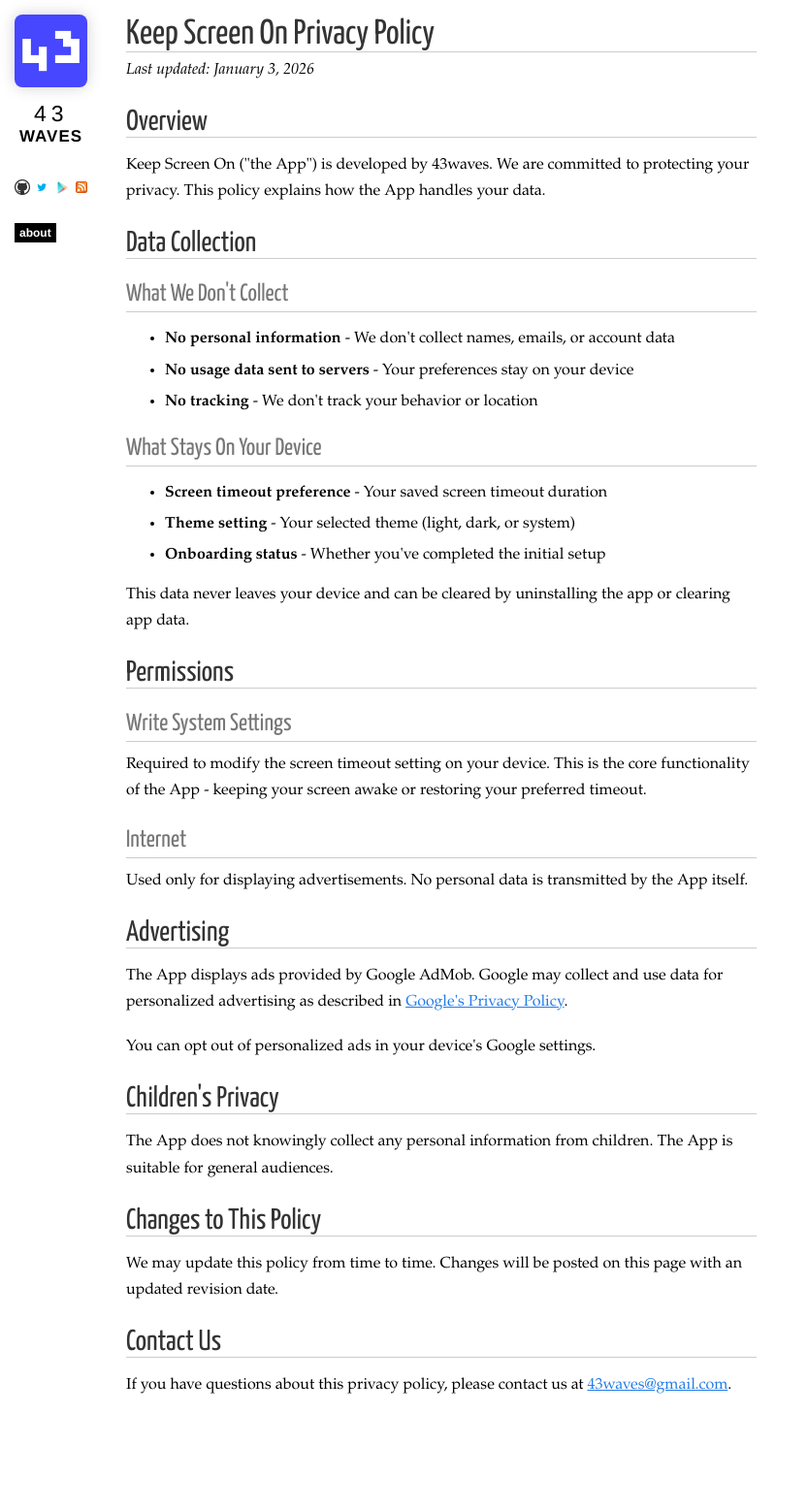
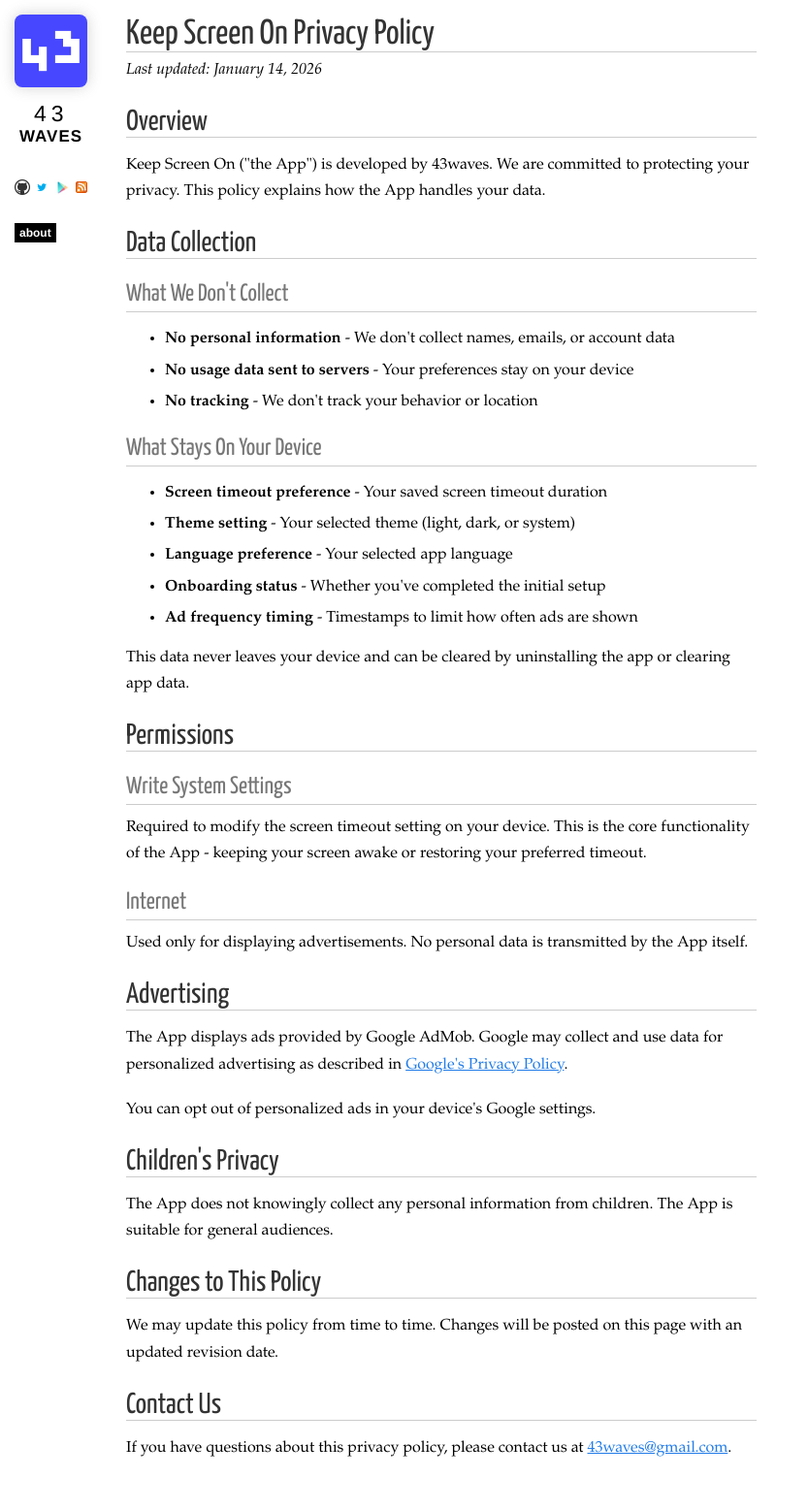
Before and after one commit to 43waves/43waves.github.io, a Jekyll site: the page built from screen-on/privacy-policy.html, in a window 1280 px wide. Shown: the whole page at 97% size, without its empty margins (0-833 px from the left). Built offline with Jekyll 4.4.1, drawn with Linux system fonts in a browser that asks for light colours; nearby versions of some CDN libraries; Markdown is read by kramdown in place of the engine named in the settings; before the commit the page ends 1492 px from its top, so only the background shows below that.

Commit message:
Update privacy policy with language preference and ad frequency timing

```diff
--- a/screen-on/privacy-policy.html
+++ b/screen-on/privacy-policy.html
@@ -6,7 +6,7 @@
 <div class="content">
   <div id="post">
     <h1>Keep Screen On Privacy Policy</h1>
-    <p><em>Last updated: January 3, 2026</em></p>
+    <p><em>Last updated: January 14, 2026</em></p>
 
     <h2>Overview</h2>
     <p>Keep Screen On ("the App") is developed by 43waves. We are committed to protecting your privacy. This policy explains how the App handles your data.</p>
@@ -23,7 +23,9 @@
     <ul>
       <li><strong>Screen timeout preference</strong> - Your saved screen timeout duration</li>
       <li><strong>Theme setting</strong> - Your selected theme (light, dark, or system)</li>
+      <li><strong>Language preference</strong> - Your selected app language</li>
       <li><strong>Onboarding status</strong> - Whether you've completed the initial setup</li>
+      <li><strong>Ad frequency timing</strong> - Timestamps to limit how often ads are shown</li>
     </ul>
     <p>This data never leaves your device and can be cleared by uninstalling the app or clearing app data.</p>
 
```
